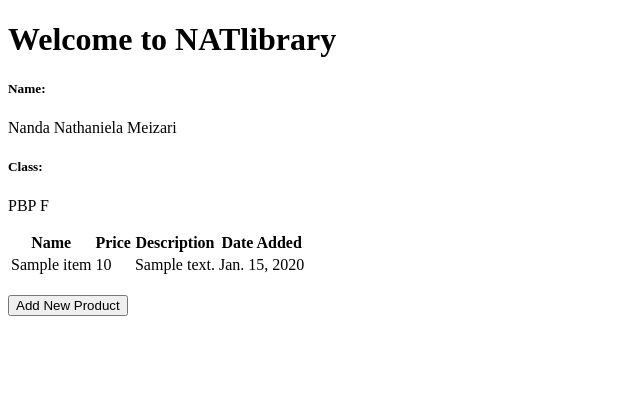
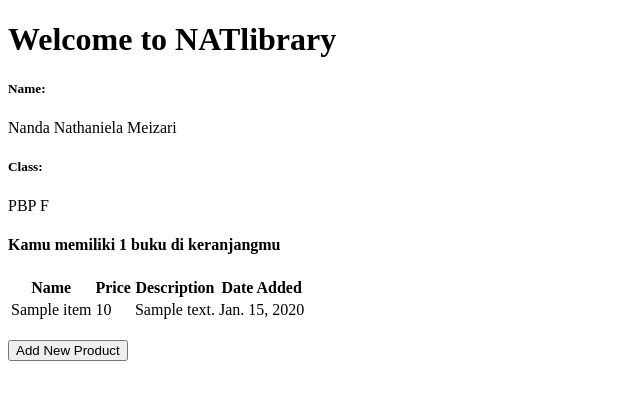
Before and after one commit to nandanathaniela/natlibrary, a Django app: page / in a window 1280 px wide. Shown: the top 400 px of the page, without its empty margins (0-640 px from the left). Run offline with Django 4.2, Linux system fonts and the light colour scheme; tables that the repository leaves empty hold one stand-in row (values such as "Sample post").

Commit message:
tugas 3 update

```diff
--- a/main/templates/main.html
+++ b/main/templates/main.html
@@ -8,6 +8,8 @@
 
     <h5>Class:</h5>
     <p>{{class}}</p>
+
+    <h4 class="total">Kamu memiliki {{total}} buku di keranjangmu</h5>
 
 <table>
     <tr>
--- a/main/views.py
+++ b/main/views.py
@@ -13,7 +13,8 @@ def show_main(request):
     context = {
         'name': 'Nanda Nathaniela Meizari',
         'class': 'PBP F',
-        'products': products
+        'products': products,
+        'total' : products.__len__(),
     }
 
     return render(request, "main.html", context)
```
Also changed, not shown: image/HTML.png.
